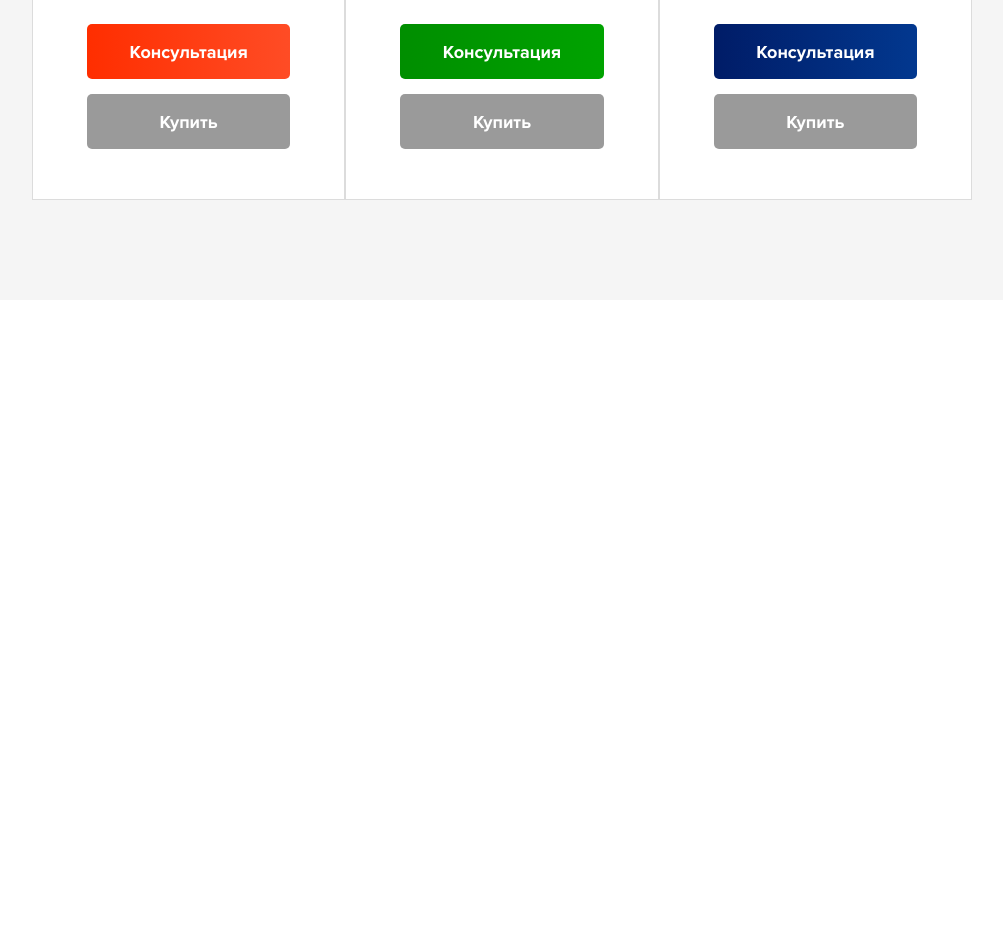
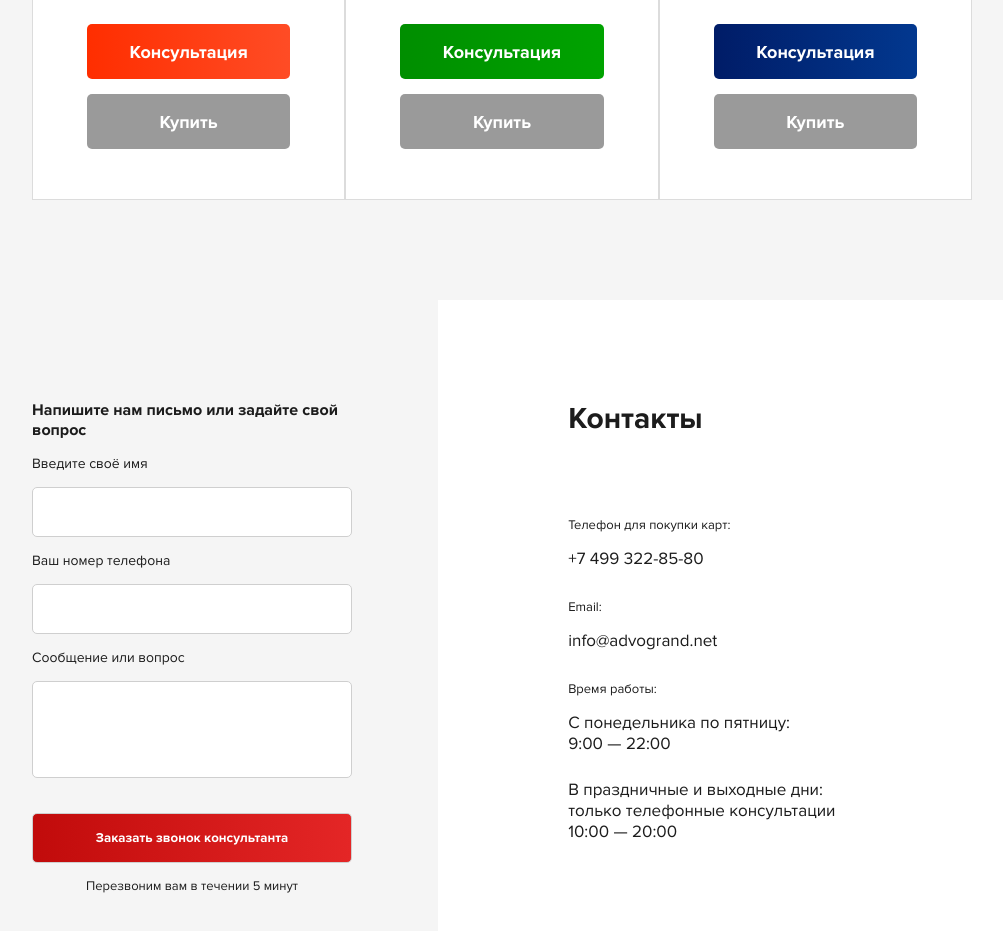
Before and after one commit to MilshynVitalii/oldgrand, a website: page index.html in a window 1280 px wide. Shown: the part 5787-6718 px from the top of the page, without its empty margins (138-1141 px from the left). Before the commit the page ends 6087 px from the top, so only its background shows below. Drawn offline with Linux system fonts and the light colour scheme.

Commit message:
Contacts section | adaptive

```diff
--- a/index.html
+++ b/index.html
@@ -514,6 +514,42 @@
       </div>
     </section>
 
+    <section class="contacts">
+      <div class="container">
+        <div class="contacts__wrapper">
+          <div class="contacts__form">
+            <h4>Напишите нам письмо или задайте свой вопрос</h4>
+            <form class="contacts-form">
+              <span class="contacts-form__descr">Введите своё имя</span>
+              <input type="text">
+              <span class="contacts-form__descr">Ваш номер телефона</span>
+              <input type="tel" name="tel" id="tel">
+              <span class="contacts-form__descr">Сообщение или вопрос</span>
+              <textarea name="text" id="text" cols="30" rows="5"></textarea>
+              <input type="button" value="Заказать звонок консультанта" class="main-button contacts-form__button">
+              <span class="contacts-form__descr">Перезвоним вам в течении 5 минут</span>
+            </form>
+          </div>
+          <div class="contacts__info">
+            <h2 class="section-title contacts__info-title">Контакты</h2>
+            <span class="contacts__info-descr">Телефон для покупки карт:</span>
+            <a href="tel:+74993228580" class="contacts__info-tel">+7 499 322-85-80</a>
+            <span class="contacts__info-descr">Email:</span>
+            <a href="mailto:info@advogrand.net" class="contacts__info-mail">info@advogrand.net</a>
+            <span class="contacts__info-descr">Время работы:</span>
+            <p>С понедельника по пятницу:<br>
+              9:00 — 22:00
+            </p>
+            <p>
+              В праздничные и выходные дни:<br>
+              только телефонные консультации<br>
+              10:00 — 20:00
+            </p>
+          </div>
+        </div>
+      </div>
+    </section>
+
     <script src="./js/main.js"></script>
   </body>
 </html>
--- /dev/null
+++ b/sass/sections/_contacts.sass
@@ -0,0 +1,67 @@
+.contacts
+    background: linear-gradient(90deg, $gray-color 0%, $gray-color 45%, #ffffff 45%, #ffffff 100%);
+    &__wrapper
+        display: flex
+        width: 100%
+    &__form
+        max-width: 320px
+        margin-right: 8%
+    &-form
+        input
+            padding: 0 20px
+            width: 100%
+            height: 50px
+            border: 1px solid darken($gray-color, 15%)
+            border-radius: 5px
+        textarea
+            padding: 10px
+            border: 1px solid darken($gray-color, 15%)
+            border-radius: 5px
+            resize: none
+            width: 100%
+        &__descr
+            display: block
+            margin: 15px 0
+            font-size: 14px
+            font-weight: 400
+        &__button
+            margin-top: 30px
+            color: #ffffff
+            +bold
+            cursor: pointer
+            + .contacts-form__descr
+                font-size: 13px
+                text-align: center
+
+    &__info
+        margin-left: 15%
+        font-size: 17px
+        font-weight: 400
+        &-title
+            text-align: left
+            margin-bottom: 80px
+        &-descr
+            display: block
+            margin: 30px 0 15px
+            font-size: 13px
+        p
+            margin-bottom: 25px
+
+@media screen and (max-width: 800px)
+    .contacts
+        background: linear-gradient(90deg, $gray-color 0%, $gray-color 50%, #ffffff 50%, #ffffff 100%);
+        &__form
+            margin-right: 2%
+        &__info
+            4%
+
+@media screen and (max-width: 560px)
+    .contacts
+        background: lighten($gray-color, 3%)
+        &__wrapper
+            flex-direction: column
+        &__info
+            &-title
+                margin: 80px 0 30px
+        &__form
+            margin: 0 auto
--- a/sass/style.sass
+++ b/sass/style.sass
@@ -12,3 +12,4 @@
 @import "./sections/reviews"
 @import "./sections/partners"
 @import "./sections/tariffs"
+@import "./sections/contacts"
```
Also changed, not shown: css/style.css.
